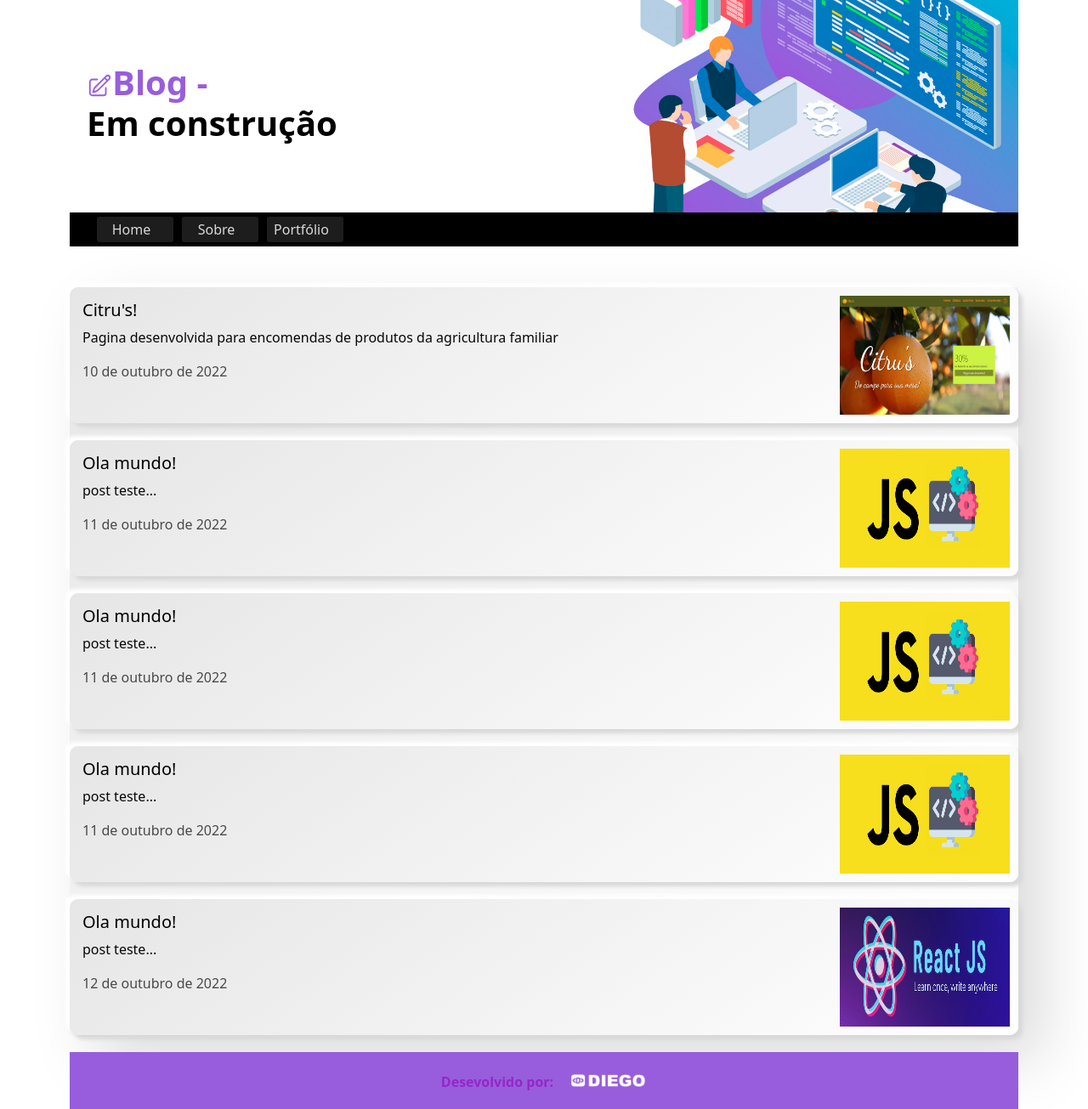
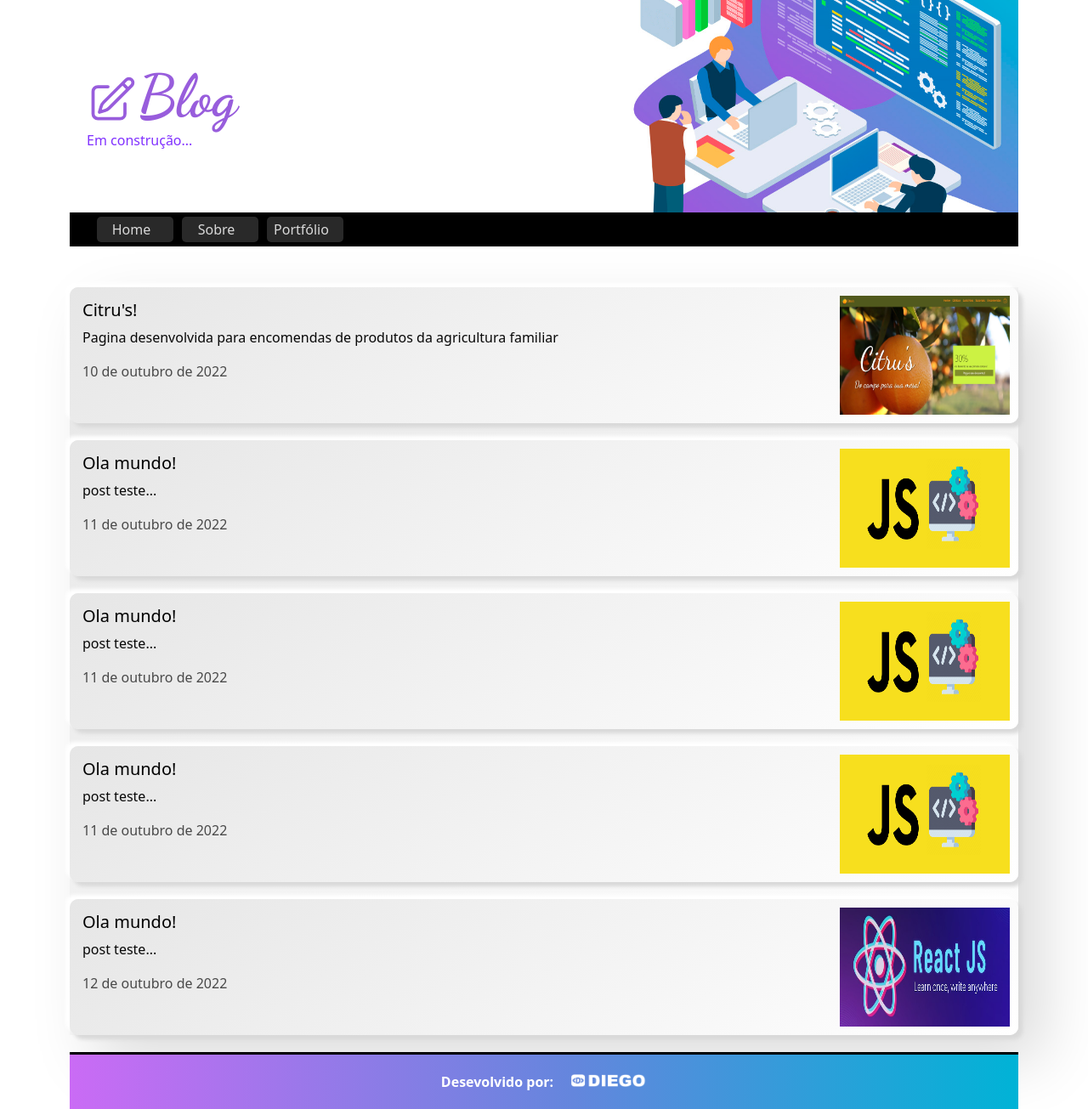
Before and after one commit to DiegoRoney/blog, a Next.js app: page / in a window 1280 px wide. Shown: the whole page at 85% size. Built offline with nearby package versions, Linux system fonts and the light colour scheme.

Commit message:
google fonts + colors

```diff
--- a/components/Nav.jsx
+++ b/components/Nav.jsx
@@ -30,11 +30,15 @@ const Nav = () => {
                   d="M16.862 4.487l1.687-1.688a1.875 1.875 0 112.652 2.652L10.582 16.07a4.5 4.5 0 01-1.897 1.13L6 18l.8-2.685a4.5 4.5 0 011.13-1.897l8.932-8.931zm0 0L19.5 7.125M18 14v4.75A2.25 2.25 0 0115.75 21H5.25A2.25 2.25 0 013 18.75V8.25A2.25 2.25 0 015.25 6H10"
                 />
               </svg>
-              Blog - <span><br></br>Em construção</span>
+              <span>Blog</span>
+              <br></br><h6>Em construção...</h6>
             </h1>
+
           </Link>
 
         </div>
+
+
 
         {/* <div>
           <Link href="/bio" passHref>
--- a/pages/_app.js
+++ b/pages/_app.js
@@ -18,6 +18,10 @@ function MyApp({ Component, pageProps }) {
         <link href="https://cdn.jsdelivr.net/npm/bootstrap@5.0.2/dist/css/bootstrap.min.css" rel="stylesheet"
               integrity="sha384-EVSTQN3/azprG1Anm3QDgpJLIm9Nao0Yz1ztcQTwFspd3yD65VohhpuuCOmLASjC"
               crossOrigin="anonymous" />
+
+<link rel="preconnect" href="https://fonts.googleapis.com"/>
+<link rel="preconnect" href="https://fonts.gstatic.com" crossorigin/>
+<link href="https://fonts.googleapis.com/css2?family=Dancing+Script:wght@400;700&display=swap" rel="stylesheet"/>
       </Head>
 
       <div className="container">
--- a/styles/globals.css
+++ b/styles/globals.css
@@ -1,3 +1,10 @@
+@import url('https://fonts.googleapis.com/css2?family=Dancing+Script:wght@400;700&display=swap');
+
+
+/*
+font-family: 'Dancing Script', cursive;
+*/
+
 html,
 body {
   width: 100%;
@@ -8,10 +15,7 @@ body {
 }
 
 
-svg {
-  width: 30px;
-  color: #985ddc;
-}
+
 
 a {
   color: inherit;
@@ -32,6 +36,7 @@ a {
     color: black;
     background: white;
     height: 100vh;
+
   }
 }
 
@@ -50,12 +55,19 @@ nav {
 }
 
 nav span {
-  color: #000000;
+  color:  #985ddc;;
+  font-family: 'Dancing Script', cursive;
+  font-weight: 700;
 }
 
-nav h1 {
+nav h1{
+  font-size: 70px;
+  color: #8131ff;
+}
+
+nav svg {
+  width: 60px;
   color: #985ddc;
-  font-weight: 700;
 }
 
 .nav-marca {
@@ -99,9 +111,9 @@ nav h1 {
 }
 
 .nav-links li {
-  background-color: rgb(29, 29, 29);
+  background-color: rgb(41, 41, 41);
   padding: 5px;
-  border-radius: 3px;
+  border-radius: 5px;
   width: 90px;
   height: 30px;
   /* border: 1px solid #8f8f8f; */
@@ -111,7 +123,8 @@ nav h1 {
 }
 
 .nav-links li:hover {
-  background-color: #985ddc;
+  background: rgb(202, 107, 245);
+  background: linear-gradient(90deg, rgba(202, 107, 245, 1) 0%, rgba(100, 134, 221, 1) 53%, rgba(0, 179, 214, 1) 100%);
   color: #ffffff;
 }
 
@@ -233,16 +246,18 @@ footer {
   right: 0;
   width: 100%;
   height: 50px;
-  color: #9427c7;
+  color: #ffffff;
   display: flex;
   flex: 1;
   padding: 2rem 0;
-  border-top: 3px solid #985DDC;
-  background-color: #985DDC;
+  border-top: 3px solid #000000;
   justify-content: center;
   align-items: center;
   align-content: center;
   gap: 20px;
+
+  background: rgb(202, 107, 245);
+  background: linear-gradient(90deg, rgba(202, 107, 245, 1) 0%, rgba(100, 134, 221, 1) 53%, rgba(0, 179, 214, 1) 100%);
 }
 
 .footer-texto {
```
